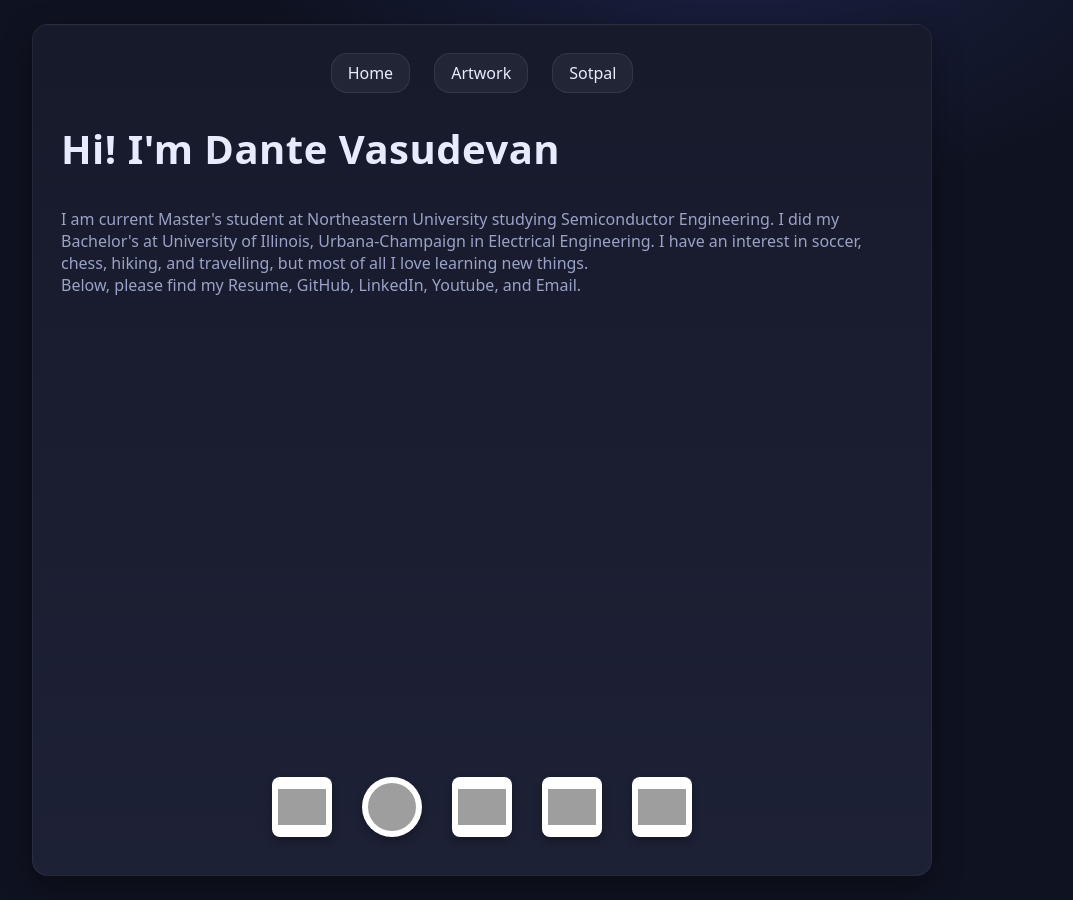
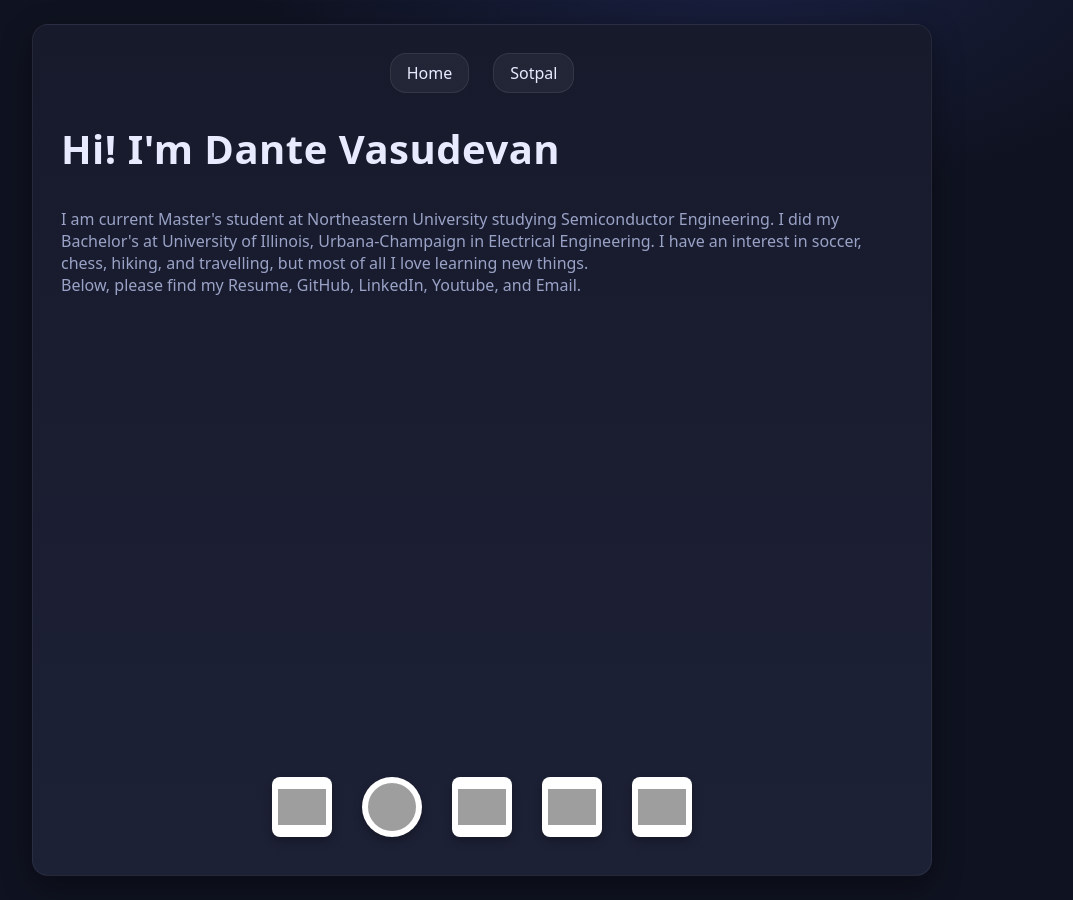
Before and after one commit to dantevasudevan/dantevasudevan.github.io, a Jekyll site: the page index.html, which Jekyll copies as it is, in a window 1280 px wide, cut to the strip 0-900 px from the top of the page. Shown: the whole strip, without its empty margins (158-1231 px from the left). Built offline with Jekyll 4.4.1, drawn with Linux system fonts in a browser that asks for light colours; grey boxes are pictures that could not be loaded.

Commit message:
Updating Button Links

```diff
--- a/index.html
+++ b/index.html
@@ -133,7 +133,6 @@
   <div class="app">
     <nav>
       <a href="https://dantevasudevan.github.io">Home</a>
-      <a href="https://dantevasudevan.github.io/artwork">Artwork</a>
       <a href="https://dantevasudevan.github.io/sotpal">Sotpal</a>
     </nav>
 
```
